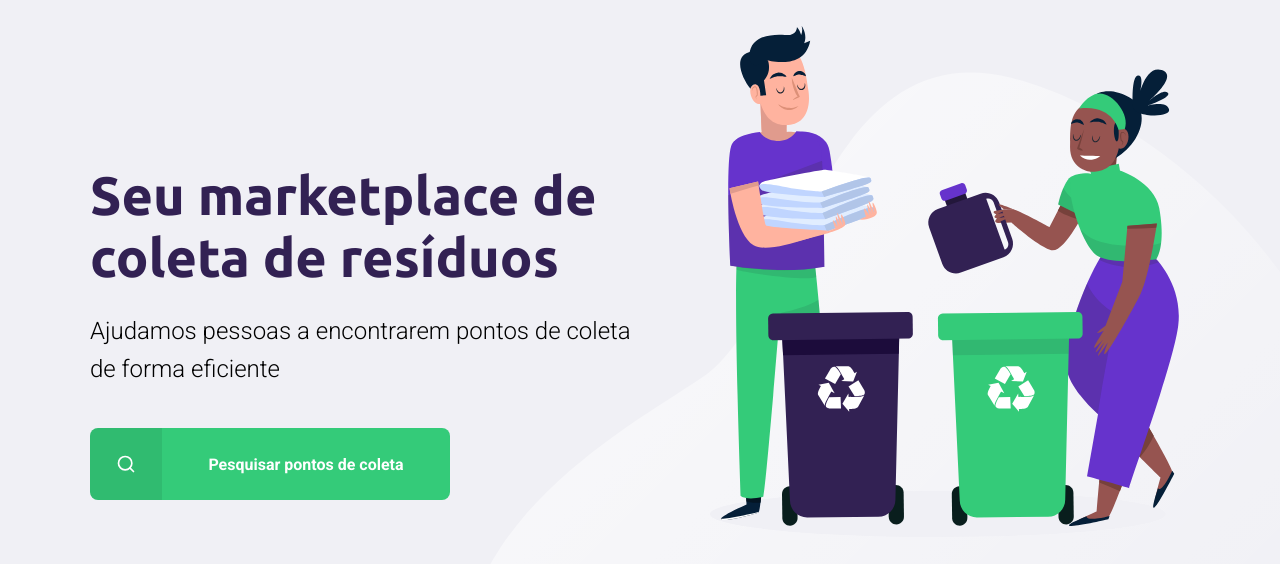
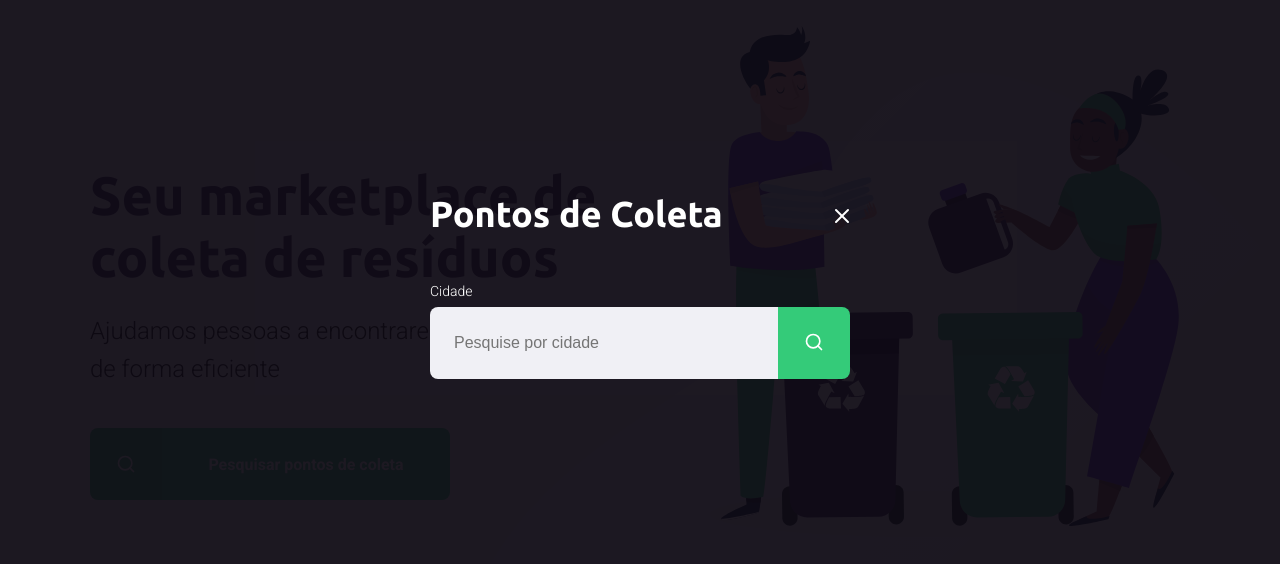
Before and after one commit to iagosm/Ecoleta, a plain HTML site: page index.html in a window 1280 px wide. Both pictures are taken after a click on the link "Pesquisar pontos de coleta". Shown: the part 114-678 px from the top of the page. Drawn offline with Linux system fonts and the light colour scheme.

Commit message:
Lógica do form e adição da pagina inicial.

```diff
--- a/index.html
+++ b/index.html
@@ -7,6 +7,7 @@
     <link rel="stylesheet" href="styles/responsive.css">
     <link rel="stylesheet" href="styles/style.css">
     <link rel="stylesheet" href="styles/home.css">
+    <link rel="stylesheet" href="styles/modal.css">
     <title>Ecoleta</title>
 </head>
 <body>
@@ -30,5 +31,26 @@
 
     </div>
 </div>
+
+
+    <div id="modal" class="hide">
+        <div class="content">
+            <div class="header">
+                <h1>Pontos de Coleta</h1>
+                <a href="#" id="fechar">Fechar</a>
+            </div>
+            <form action="">
+                <label for="search">Cidade</label>
+                <div class="search field">
+                    <input type="text" name="search" placeholder="Pesquise por cidade">
+                    <button>
+                        <img src="assets/search.svg" alt="Buscar">
+                    </button>
+                </div>
+            </form>
+        </div>
+    </div>
+
+    <script src="script/index.js"></script>
 </body>
 </html>
--- /dev/null
+++ b/script/index.js
@@ -0,0 +1,12 @@
+const buttonSearch = document.querySelector("#page-home main a")
+const modal = document.querySelector("#modal")
+const closeSearch = document.querySelector("#modal .header a")
+
+buttonSearch.addEventListener("click",() =>{
+    modal.classList.remove("hide")
+})
+
+
+closeSearch.addEventListener("click",()=>{
+    modal.classList.add("hide")
+})
--- /dev/null
+++ b/styles/modal.css
@@ -0,0 +1,75 @@
+#modal{
+    background-color: #0e0a14eF;
+    height:100vh;
+    width: 100vw;
+    position: fixed;
+    top: 0;
+    display: flex;
+    justify-content: center;
+    align-items: center;
+    transition: 400ms;
+}
+
+#modal.hide{
+    display: none;
+}
+
+#modal .content{
+    color: white;
+    width: 420px;
+}
+
+#modal .header {
+    display: flex;
+    align-items: center;
+    justify-content: space-between;
+    margin-bottom: 48px;
+}
+
+#modal .header a{
+    background-image: url("../assets/x.svg");
+    width: 20px;
+    height: 20px;
+    display: flex;
+    font-size: 0.01px;
+}
+
+#modal .header h1{
+    color: white;
+    font-size: 36px;
+    line-height: 42px;
+}
+
+#modal form label{
+    font-size: 14px;
+    line-height: 16px;
+    display: block;
+    margin-bottom:8px;
+}
+
+#modal form .field{
+    display: flex;
+}
+
+#modal form input{
+    flex:1;
+    background-color: #f0f0f5;
+    border-radius: 8px 0 0 8px;
+    border: none;
+    padding: 16px 24px;
+    font-size: 16px;
+    color: #6c6c80;
+}
+
+#modal form button{
+    width: 72px;
+    height: 72px;
+    background-color: #34cb79;
+    border: none;
+    border-radius:0 8px 8px 0;
+    cursor: pointer;
+}
+
+#modal form button:hover{
+    background-color: #2fb85e;
+}
```
Also changed, not shown: create-point.html (+43 -8 lines), script/create-point.js (+62 -1 lines), styles/create-point.css (+39 -0 lines).
